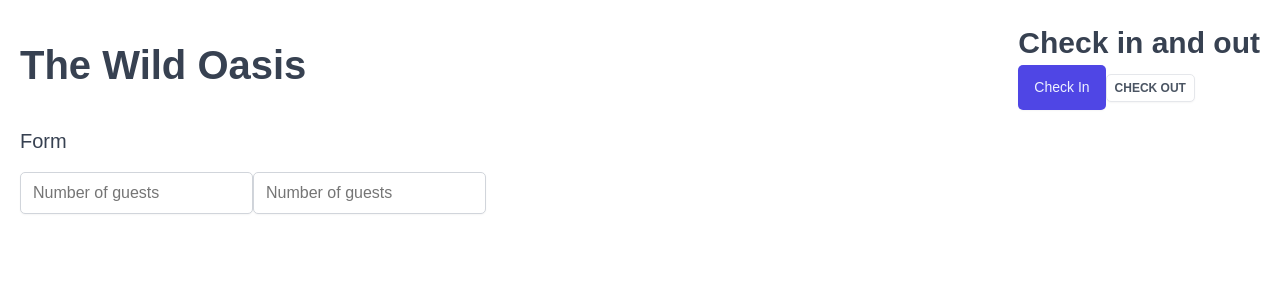
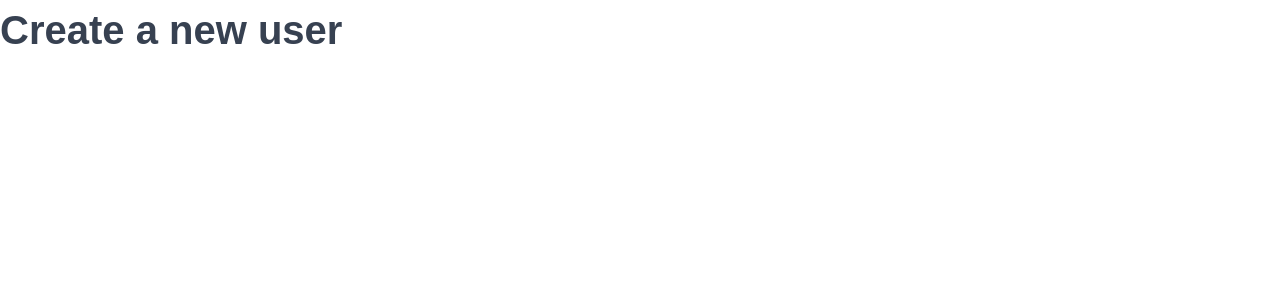
Before and after one commit to SahilS-26/the-wild-oasis, a React (Vite) app: page /users in a window 1280 px wide. Shown: the top 300 px of the page. Built offline with nearby package versions, Linux system fonts and the light colour scheme.

Commit message:
lect 333: setting up pages and routes

```diff
--- a/package.json
+++ b/package.json
@@ -12,6 +12,7 @@
   "dependencies": {
     "react": "^18.2.0",
     "react-dom": "^18.2.0",
+    "react-router-dom": "^6.30.0",
     "styled-components": "^6.1.16"
   },
   "devDependencies": {
--- a/src/App.jsx
+++ b/src/App.jsx
@@ -1,45 +1,32 @@
-import GlobalStyles from "./styles/GlobalStyles.js";
-import styled from "styled-components";
+import { BrowserRouter, Navigate, Route, Routes } from "react-router-dom";
+import GlobalStyles from "./styles/GlobalStyles";
 
-import Button from "./ui/Button.jsx";
-import Input from "./ui/Input.jsx";
-import Heading from "./ui/Heading.jsx";
-import Row from "./ui/Row.jsx";
-
-const StyledApp = styled.div`
-  /* background-color: orangered; */
-  padding: 20px;
-`;
+import Dashboard from "./pages/Dashboard";
+import Bookings from "./pages/Bookings";
+import Cabins from "./pages/Cabins";
+import Users from "./pages/Users";
+import Settings from "./pages/Settings";
+import Account from "./pages/Account";
+import Login from "./pages/Login";
+import PageNotFound from "./pages/PageNotFound";
 
 function App() {
   return (
     <>
       <GlobalStyles />
-      <StyledApp>
-        <Row>
-          <Row type="horizontal">
-            <Heading as="h1">The Wild Oasis</Heading>
-            <div>
-              <Heading as="h2">Check in and out</Heading>
-              <Button onClick={() => alert("Check In")}>Check In</Button>
-              <Button
-                variation="secondary"
-                size="small"
-                onClick={() => alert("Check Out")}
-              >
-                Check Out
-              </Button>
-            </div>
-          </Row>
-          <Row>
-            <Heading as="h3">Form</Heading>
-            <form>
-              <Input type="number" placeholder="Number of guests" />
-              <Input type="number" placeholder="Number of guests" />
-            </form>
-          </Row>
-        </Row>
-      </StyledApp>
+      <BrowserRouter>
+        <Routes>
+          <Route index element={<Navigate replace to="dashboard" />} />
+          <Route path="dashboard" element={<Dashboard />} />
+          <Route path="bookings" element={<Bookings />} />
+          <Route path="cabins" element={<Cabins />} />
+          <Route path="users" element={<Users />} />
+          <Route path="settings" element={<Settings />} />
+          <Route path="account" element={<Account />} />
+          <Route path="login" element={<Login />} />
+          <Route path="*" element={<PageNotFound />} />
+        </Routes>
+      </BrowserRouter>
     </>
   );
 }
--- a/src/pages/Users.jsx
+++ b/src/pages/Users.jsx
@@ -1,4 +1,4 @@
-import Heading from "../../starter/ui/Heading";
+import Heading from "../ui/Heading";
 
 function NewUsers() {
   return <Heading as="h1">Create a new user</Heading>;
```
Also changed, not shown: 1 other file (tests, documents, lock files or other folders).
